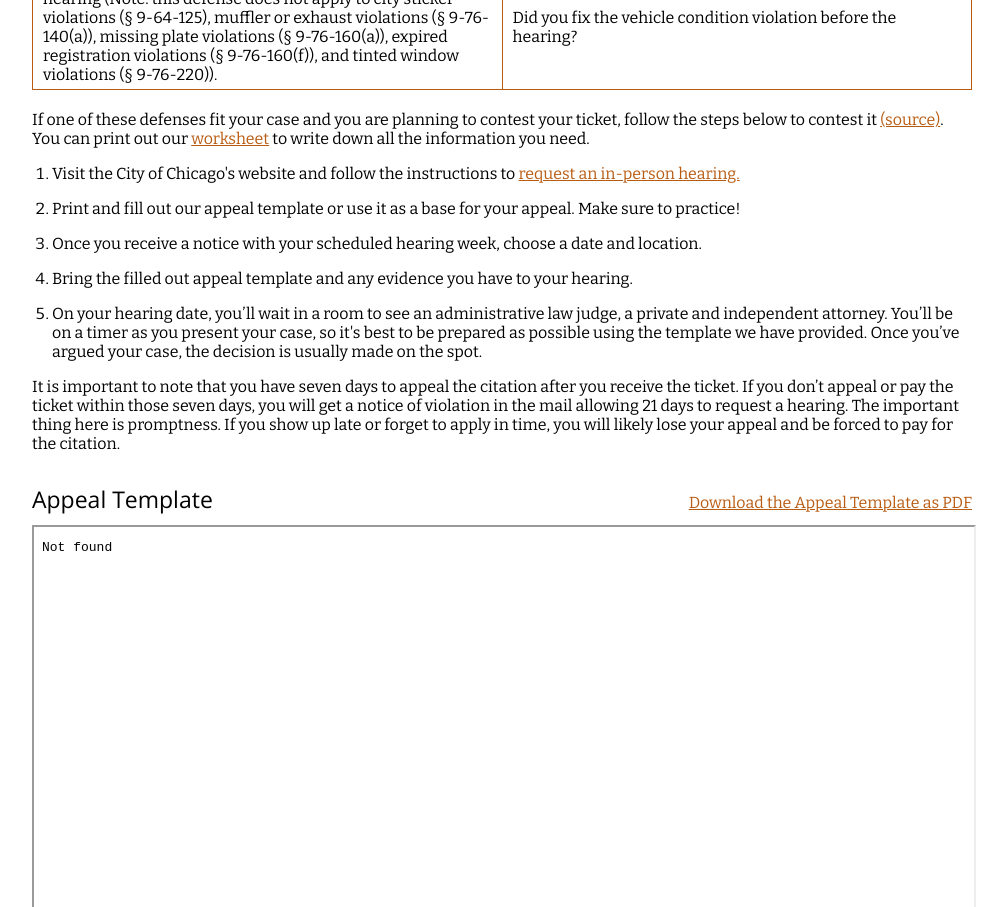
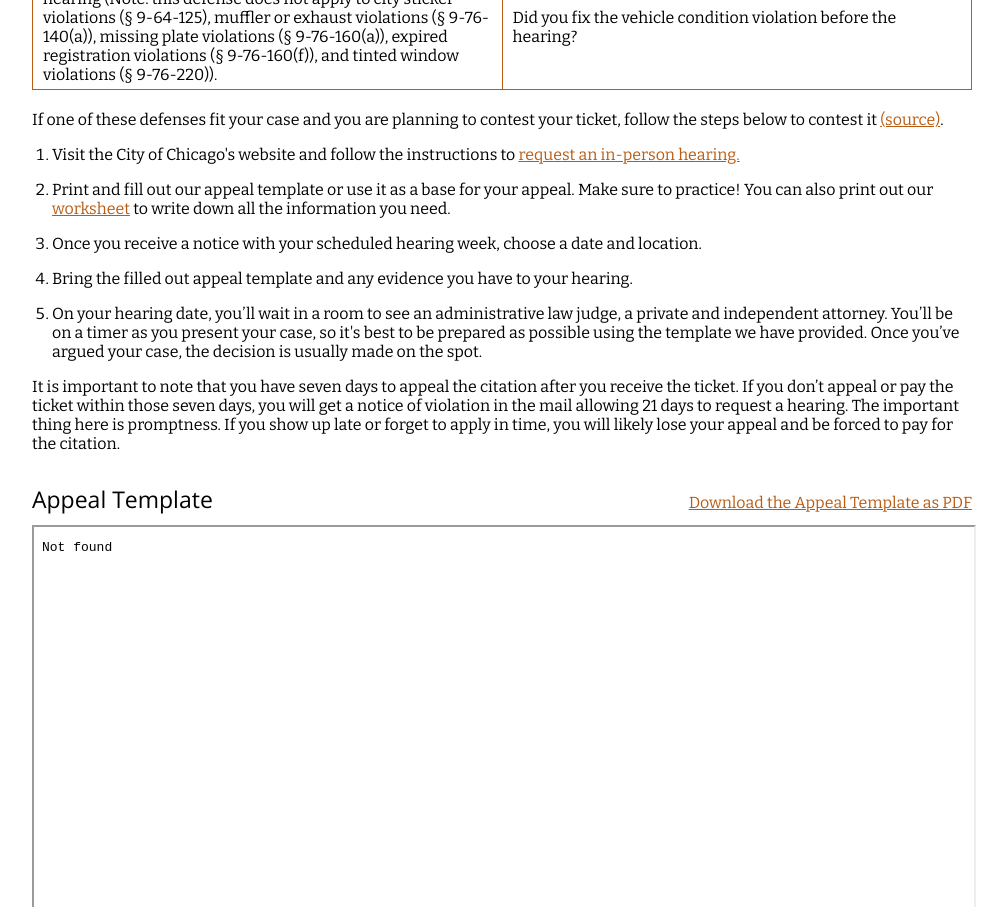
Before and after one commit to COM-421-Team-2/website, a plain HTML site: page help/index.html in a window 1280 px wide. Shown: the part 1260-2167 px from the top of the page, without its empty margins (138-1145 px from the left). Drawn offline with nearby package versions, Linux system fonts and the light colour scheme.

Commit message:
organize the step

```diff
--- a/help/index.html
+++ b/help/index.html
@@ -130,13 +130,11 @@
 
         <p>
           If one of these defenses fit your case and you are planning to contest your ticket, follow the steps below to contest it <a href="https://www.chicago.gov/city/en/depts/fin/supp_info/revenue/challenging_tickets/contesting_in_person.html" target="_blank">(source)</a>.
-
-					You can print out our <a href="Appeal-Worksheet.pdf" target="_blank">worksheet</a> to write down all the information you need.
         </p>
 
         <ol>
           <li>Visit the City of Chicago's website and follow the instructions to <a href="https://erequest.cityofchicago.org/EHearingWeb/home.do" target="_blank">request an in-person hearing.</a></li>
-          <li>Print and fill out our appeal template or use it as a base for your appeal. Make sure to practice!</li>
+          <li>Print and fill out our appeal template or use it as a base for your appeal. Make sure to practice! You can also print out our <a href="Appeal-Worksheet.pdf" target="_blank">worksheet</a> to write down all the information you need.</li>
           <li>Once you receive a notice with your scheduled hearing week, choose a date and location.</li>
           <li>Bring the filled out appeal template and any evidence you have to your hearing.</li>
           <li>On your hearing date, you’ll wait in a room to see an administrative law judge, a private and independent attorney. You’ll be on a timer as you present your case, so it's best to be prepared as possible using the template we have provided. Once you’ve argued your case, the decision is usually made on the spot.</li>
```
Also changed, not shown: 1 other file.
